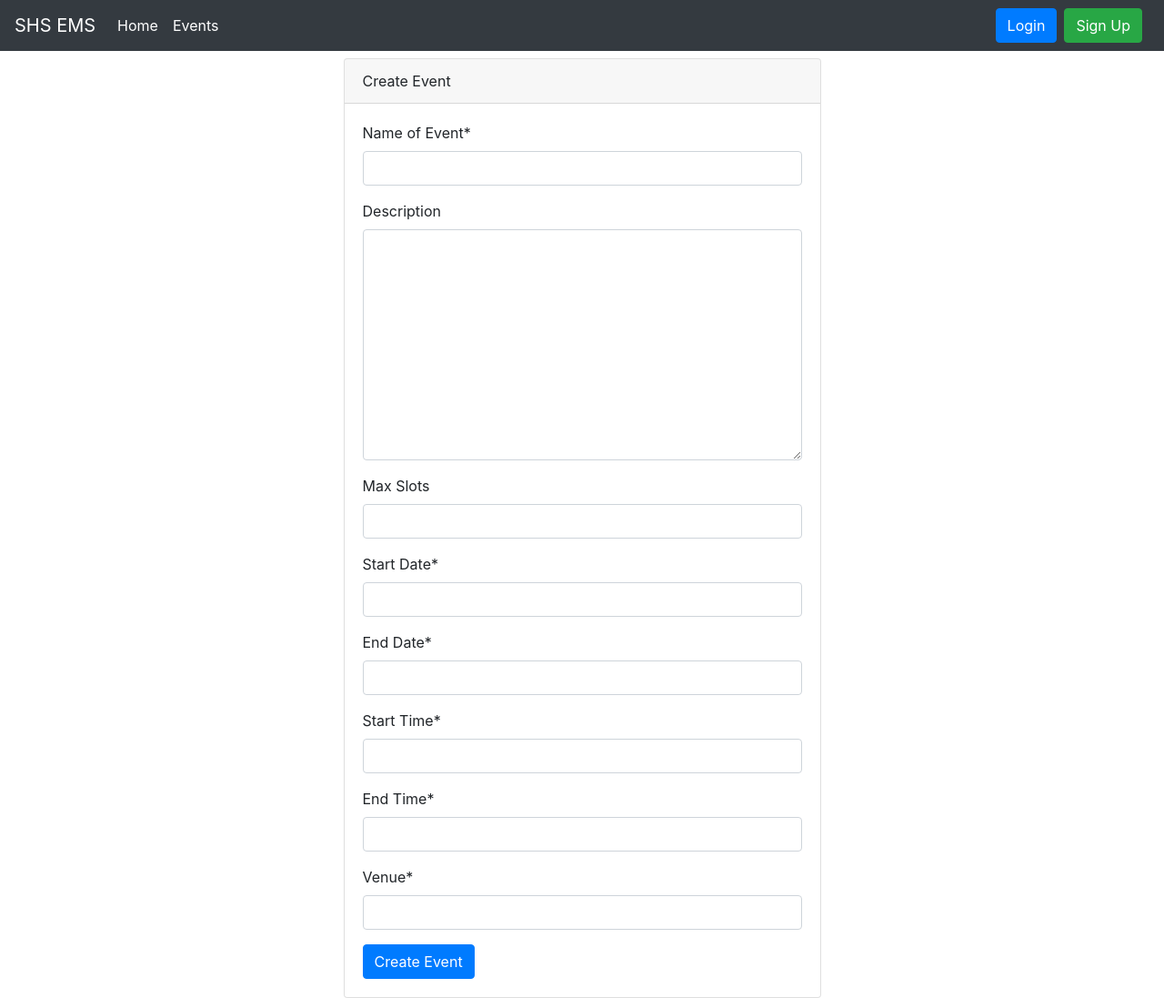
After one commit to KrisAllan/ems_proj, a Django app: page /events/new/ in a window 1280 px wide. The commit adds this page. Shown: the whole page at 91% size. Run offline with Django 3.2, Linux system fonts and the light colour scheme; some libraries are stand-ins or nearby versions.

Commit message:
implemented events,create and update

```diff
--- a/events/models.py
+++ b/events/models.py
@@ -1,5 +1,5 @@
 from django.db import models
-
+from django.urls import reverse
 # Create your models here.
 
 class Event(models.Model):
@@ -13,5 +13,10 @@ class Event(models.Model):
     venue = models.CharField("Venue", max_length = 100)
     date_created = models.DateTimeField("Date Created", auto_now_add = True)
 
+    creator = models.ForeignKey(to="users.Participant", on_delete = models.CASCADE)
+
     def __str__(self):
         return self.name
+
+    def get_absolute_url(self):
+        return reverse("event_detail", args=[str(self.pk)])
--- a/events/urls.py
+++ b/events/urls.py
@@ -1,9 +1,12 @@
 from django.urls import path
 
-from.views import HomePageView, EventListView, EventDetailView
+from.views import EventCreateView, MyEventListView, HomePageView, EventListView, EventDetailView, EventUpdateView
 
 urlpatterns = [
     path("", HomePageView.as_view(), name="home"),
     path("events/", EventListView.as_view(), name="event_list"),
+    path("events/my/", MyEventListView.as_view(), name="myevent_list"),
+    path("events/new/", EventCreateView.as_view(), name="event_create"),
+    path("events/<int:pk>/update/", EventUpdateView.as_view(), name="event_update"),
     path("events/<int:pk>/", EventDetailView.as_view(), name="event_detail")
 ]
--- a/events/views.py
+++ b/events/views.py
@@ -1,7 +1,7 @@
 from django.shortcuts import render
 
 # Create your views here.
-from django.views.generic import TemplateView, ListView, DetailView
+from django.views.generic import TemplateView, ListView, DetailView, CreateView, UpdateView
 from.models import Event
 
 class HomePageView(TemplateView):
@@ -16,3 +16,27 @@ class EventDetailView(DetailView):
     model = Event
     template_name = "event_detail.html"
     context_object_name = "event"
+
+class MyEventListView(ListView):
+    model = Event
+    template_name = "myevent_list.html"
+    context_object_name = "event_list"
+
+    def get_queryset(self):
+        qs = super().get_queryset()
+        return qs.filter(creator = self.request.user)
+
+class EventCreateView(CreateView):
+    model = Event
+    template_name = "event_create.html"
+    fields = ['name', 'description', 'max_slots', 'date_from', 'date_to', 'time_from', 'time_to', 'venue']
+
+
+    def form_valid(self, form):
+        form.instance.creator = self.request.user
+        return super().form_valid(form)
+
+class EventUpdateView(UpdateView):
+    model = Event
+    template_name = "event_update.html"
+    fields = ['name', 'description', 'max_slots', 'date_from', 'date_to', 'time_from', 'time_to', 'venue']
--- a/templates/base.html
+++ b/templates/base.html
@@ -26,7 +26,12 @@
                     </li>
                     <li class="nav-item active">
                       <a class="nav-link" href="{% url 'event_list' %}">Events</a>
+                      {% if user.is_authenticated %}
+                      <li class="nav-item active">
+                        <a class="nav-link" href="{% url 'myevent_list' %}">MyEvents</a>
+                        </li>
                     </li>
+                    {% endif%}
                   </ul>
                   {% if user.is_authenticated %}
                      <div class="btn-group">
--- /dev/null
+++ b/templates/event_create.html
@@ -0,0 +1,24 @@
+{% extends 'base.html' %}
+{% load crispy_forms_tags %}
+
+{% block title %}
+Create Event
+{% endblock %}
+
+{% block content %}
+
+<div class = "col-md-6 mx-auto">
+<div class="card mt-2">
+    <div class="card-header">
+       Create Event
+    </div>
+    <div class="card-body">
+        <form method = "post" action = "">
+            {% csrf_token %}
+            {{ form | crispy }}
+        <button type = "submit" class = "btn btn-primary">Create Event</button>
+    </form>
+    </div>
+  </div>
+</div>
+{% endblock %}
```
Also changed, not shown: templates/event_update.html (added, +24 -0 lines), templates/myevent_list.html (added, +48 -0 lines), db.sqlite3, events/migrations/0002_event_creator.py (added).
